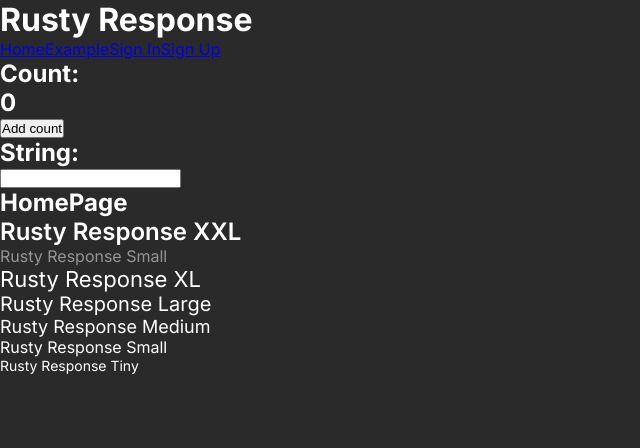
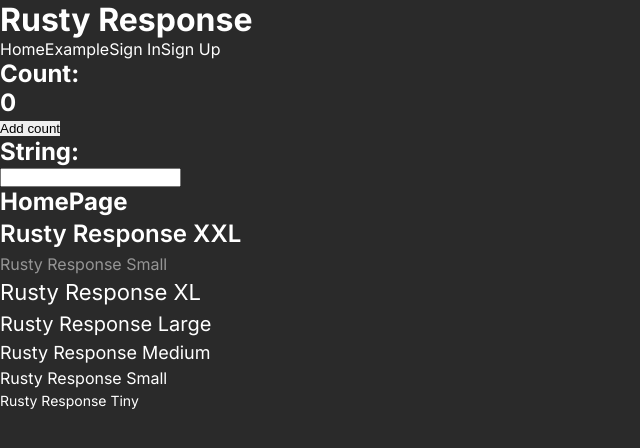
Before and after one commit to rusty-response/rusty-response-web, a React (Vite) app: page / in a window 1280 px wide. Shown: the top 448 px of the page, without its empty margins (0-640 px from the left). Built offline with nearby package versions, Linux system fonts and the light colour scheme.

Commit message:
basic css variables

```diff
--- a/src/app/App.tsx
+++ b/src/app/App.tsx
@@ -1,10 +1,10 @@
 import { StrictMode } from 'react'
 import { createRoot } from 'react-dom/client'
 import { RouterProvider } from 'react-router'
+import { Provider } from 'react-redux'
+import { store } from './store/store'
 import router from '../pages/router'
 import './index.css'
-import { Provider } from 'react-redux'
-import { store } from './store/store'
 
 createRoot(document.getElementById('root')!).render(
   <StrictMode>
--- a/src/app/css/null.css
+++ b/src/app/css/null.css
@@ -3,3 +3,11 @@
   margin: 0;
   box-sizing: border-box;
 }
+a {
+  color: inherit;
+  text-decoration: none;
+}
+button {
+  border: none;
+  cursor: pointer;
+}
--- a/src/app/css/variables.css
+++ b/src/app/css/variables.css
@@ -1,4 +1,8 @@
 :root {
+  --color-main: #3F3BB6;
+  --color-success: #56D585;
+  --color-failed: #D55656;
+  --color-pause: #D5A656;
   --color-bg: #2A2A2A;
   --color-border: rgba(255, 255, 255, 0.1);
 
--- a/src/app/layouts/MainLayout.tsx
+++ b/src/app/layouts/MainLayout.tsx
@@ -1,7 +1,7 @@
 import { NavLink, Outlet } from 'react-router'
 import { useAppDispatch, useAppSelector } from '../store/hooks'
 import { addCount, setString } from '../store/slices/countSlice';
-import Text from '../../components/ui/Text';
+import Text from '../../components/Text';
 
 const MainLayout = () => {
   const {count, string} = useAppSelector(state => state.count);
--- /dev/null
+++ b/src/components/Text/index.module.css
@@ -0,0 +1,5 @@
+.text {
+    width: fit-content;
+    line-height: 150%;
+    font-family: var(--font-family);
+}
--- a/src/components/ui/Text/index.tsx
+++ b/src/components/Text/index.tsx
@@ -1,6 +1,7 @@
 import type { FC } from 'react'
-import { fontSizeCategories } from '../../../helpers/constants'
-import type { IChildren, TFontColorShape, TFontSize } from '../../../helpers/types'
+import { fontSizeCategories } from '../../helpers/constants'
+import type { IChildren, TFontColorShape, TFontSize } from '../../helpers/types'
+import styles from './index.module.css'
 
 interface Props extends IChildren {
     weight?: 400 | 500 | 600,
@@ -11,12 +12,15 @@ interface Props extends IChildren {
 const Text: FC<Props> = ({children, weight, type, color}) => {
   return (
     <p
+        className={styles.text}
         style={{
             fontWeight: weight ?? '',
             fontSize: fontSizeCategories[type] + 'rem',
             color: color ? `rgba(255, 255, 255, 0.${color})` : 'white'
         }}
-    >{children}</p>
+    >
+        {children}
+    </p>
   )
 }
 
```
Also changed, not shown: src/app/css/fonts.css (line endings or trailing spaces).
